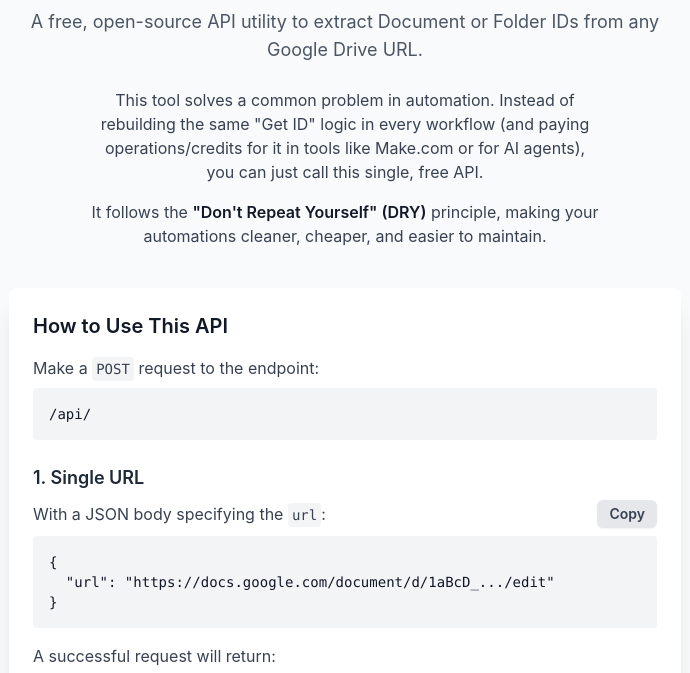
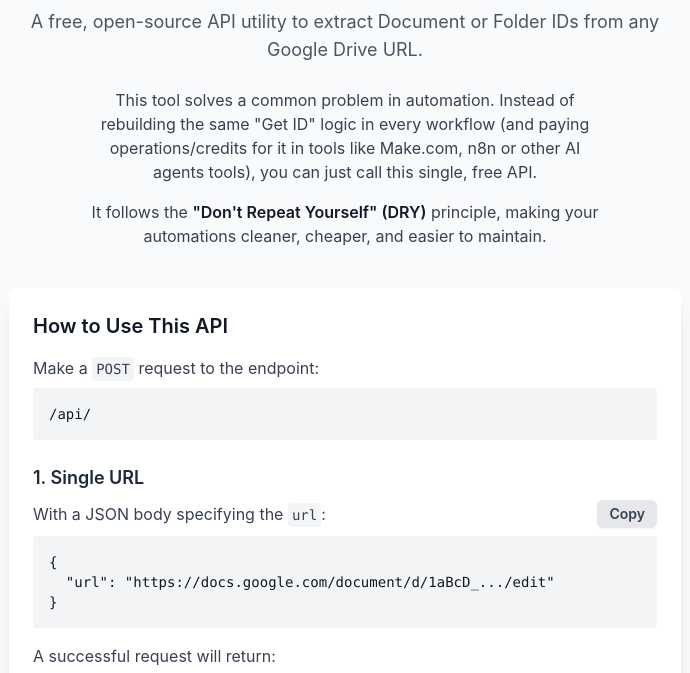
Before and after one commit to henryreith/Universal-Google-Drive-ID-Extractor, a website: page index.html in a window 1280 px wide. Shown: the part 92-765 px from the top of the page, without its empty margins (295-985 px from the left). Drawn offline with nearby package versions, Linux system fonts and the light colour scheme.

Commit message:
Update description in index.html for clarity

```diff
--- a/index.html
+++ b/index.html
@@ -47,7 +47,7 @@
 
             <!-- Why This is Useful Paragraph -->
             <p class="mt-6 text-base text-gray-700 dark:text-gray-400 max-w-lg mx-auto">
-                This tool solves a common problem in automation. Instead of rebuilding the same "Get ID" logic in every workflow (and paying operations/credits for it in tools like Make.com or for AI agents), you can just call this single, free API.
+                This tool solves a common problem in automation. Instead of rebuilding the same "Get ID" logic in every workflow (and paying operations/credits for it in tools like Make.com, n8n or other AI agents tools), you can just call this single, free API.
             </p>
             <p class="mt-4 text-base text-gray-700 dark:text-gray-400 max-w-lg mx-auto">
                 It follows the <strong class="font-semibold text-gray-900 dark:text-white">"Don't Repeat Yourself" (DRY)</strong> principle, making your automations cleaner, cheaper, and easier to maintain.
```
